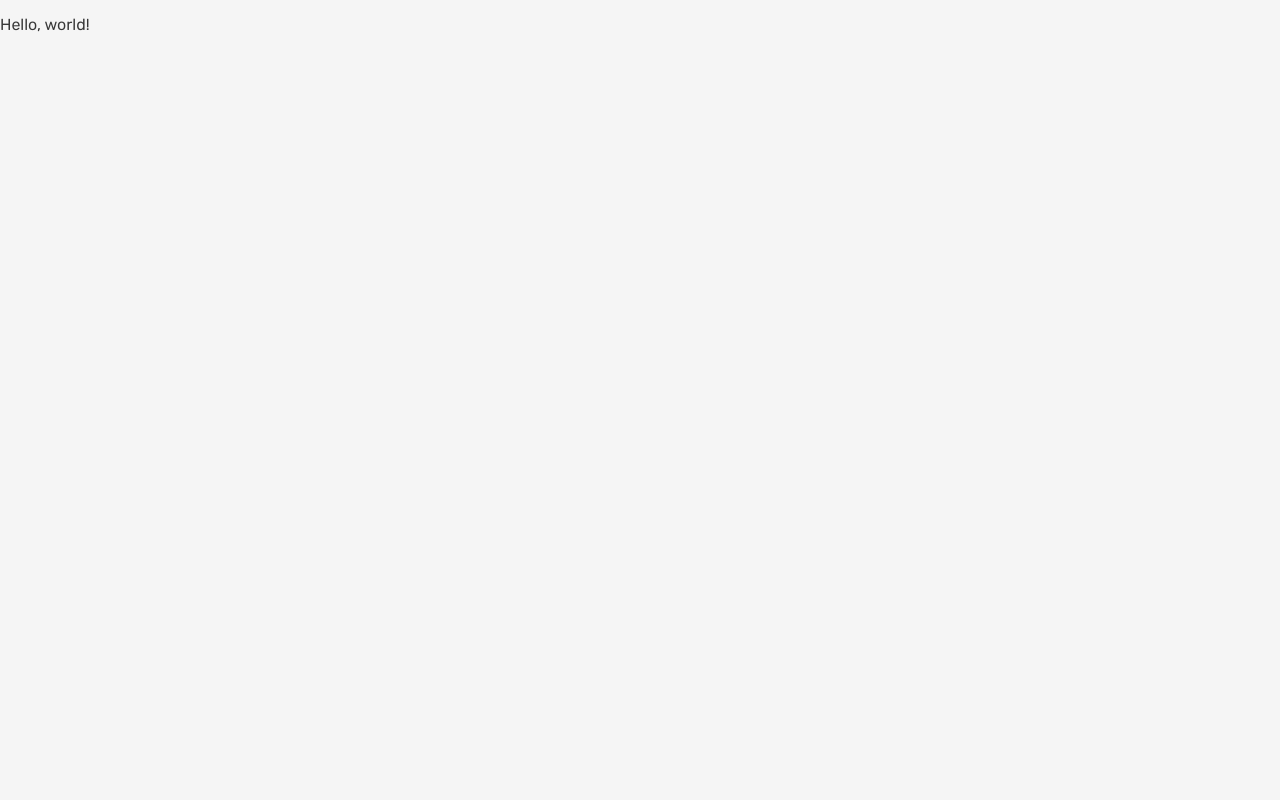
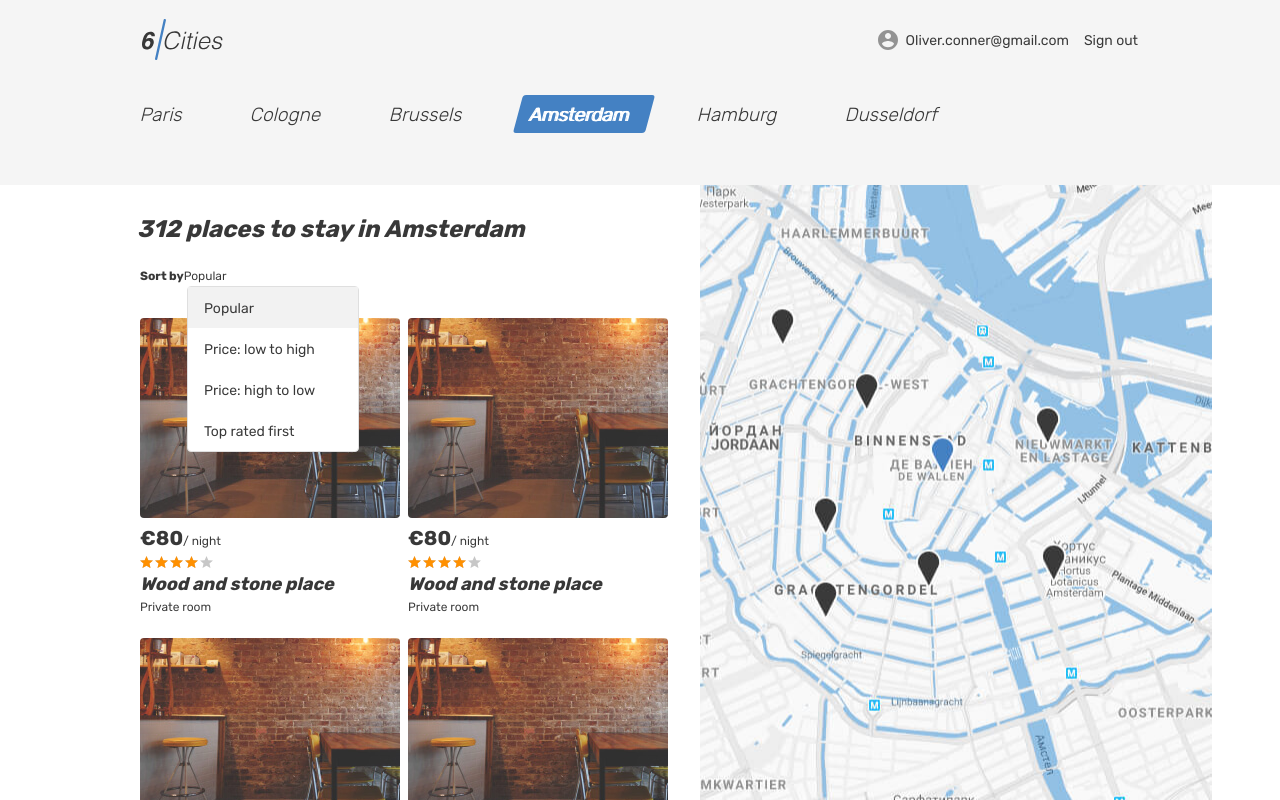
Before and after one commit to hannared/240292-six-cities-7, a React (Create React App) app in the folder project/: page / in a window 1280 px wide. Built offline with nearby package versions, Linux system fonts and the light colour scheme.

Commit message:
add main-page and place card components

```diff
--- a/project/src/components/app/app.jsx
+++ b/project/src/components/app/app.jsx
@@ -1,7 +1,8 @@
 import React from 'react';
+import MainPage from '../pages/main/main-page';
 
 function App() {
-  return <p>Hello, world!</p>;
+  return <MainPage />;
 }
 
 export default App;
--- /dev/null
+++ b/project/src/components/pages/main/main-page.jsx
@@ -0,0 +1,130 @@
+import React from 'react';
+import PlaceCard from '../../place-card/place-card';
+
+function MainPage() {
+  const cards = [{}, {}, {}, {}, {}].map((x) => <PlaceCard key={x} />);
+
+  return (
+    <div className="page page--gray page--main">
+      <header className="header">
+        <div className="container">
+          <div className="header__wrapper">
+            <div className="header__left">
+              <a className="header__logo-link header__logo-link--active">
+                <img
+                  className="header__logo"
+                  src="img/logo.svg"
+                  alt="6 cities logo"
+                  width="81"
+                  height="41"
+                />
+              </a>
+            </div>
+            <nav className="header__nav">
+              <ul className="header__nav-list">
+                <li className="header__nav-item user">
+                  <a
+                    className="header__nav-link header__nav-link--profile"
+                    href="#"
+                  >
+                    <div className="header__avatar-wrapper user__avatar-wrapper"></div>
+                    <span className="header__user-name user__name">
+                      Oliver.conner@gmail.com
+                    </span>
+                  </a>
+                </li>
+                <li className="header__nav-item">
+                  <a className="header__nav-link" href="#">
+                    <span className="header__signout">Sign out</span>
+                  </a>
+                </li>
+              </ul>
+            </nav>
+          </div>
+        </div>
+      </header>
+
+      <main className="page__main page__main--index">
+        <h1 className="visually-hidden">Cities</h1>
+        <div className="tabs">
+          <section className="locations container">
+            <ul className="locations__list tabs__list">
+              <li className="locations__item">
+                <a className="locations__item-link tabs__item" href="#">
+                  <span>Paris</span>
+                </a>
+              </li>
+              <li className="locations__item">
+                <a className="locations__item-link tabs__item" href="#">
+                  <span>Cologne</span>
+                </a>
+              </li>
+              <li className="locations__item">
+                <a className="locations__item-link tabs__item" href="#">
+                  <span>Brussels</span>
+                </a>
+              </li>
+              <li className="locations__item">
+                <a className="locations__item-link tabs__item tabs__item--active">
+                  <span>Amsterdam</span>
+                </a>
+              </li>
+              <li className="locations__item">
+                <a className="locations__item-link tabs__item" href="#">
+                  <span>Hamburg</span>
+                </a>
+              </li>
+              <li className="locations__item">
+                <a className="locations__item-link tabs__item" href="#">
+                  <span>Dusseldorf</span>
+                </a>
+              </li>
+            </ul>
+          </section>
+        </div>
+        <div className="cities">
+          <div className="cities__places-container container">
+            <section className="cities__places places">
+              <h2 className="visually-hidden">Places</h2>
+              <b className="places__found">312 places to stay in Amsterdam</b>
+              <form className="places__sorting" action="#" method="get">
+                <span className="places__sorting-caption">Sort by</span>
+                <span className="places__sorting-type" tabIndex="0">
+                  Popular
+                  {/* <svg className="places__sorting-arrow" width="7" height="4">
+                    <use xlink:href="#icon-arrow-select"></use>
+                  </svg> */}
+                </span>
+                <ul className="places__options places__options--custom places__options--opened">
+                  <li
+                    className="places__option places__option--active"
+                    tabIndex="0"
+                  >
+                    Popular
+                  </li>
+                  <li className="places__option" tabIndex="0">
+                    Price: low to high
+                  </li>
+                  <li className="places__option" tabIndex="0">
+                    Price: high to low
+                  </li>
+                  <li className="places__option" tabIndex="0">
+                    Top rated first
+                  </li>
+                </ul>
+              </form>
+              <div className="cities__places-list places__list tabs__content">
+                {cards}
+              </div>
+            </section>
+            <div className="cities__right-section">
+              <section className="cities__map map"></section>
+            </div>
+          </div>
+        </div>
+      </main>
+    </div>
+  );
+}
+
+export default MainPage;
--- /dev/null
+++ b/project/src/components/place-card/place-card.jsx
@@ -0,0 +1,52 @@
+import React from 'react';
+
+function PlaceCard() {
+  return (
+    <article className="cities__place-card place-card">
+      <div className="cities__image-wrapper place-card__image-wrapper">
+        <a href="#">
+          <img
+            className="place-card__image"
+            src="img/room.jpg"
+            width="260"
+            height="200"
+            alt="Place image"
+          />
+        </a>
+      </div>
+      <div className="place-card__info">
+        <div className="place-card__price-wrapper">
+          <div className="place-card__price">
+            <b className="place-card__price-value">&euro;80</b>
+            <span className="place-card__price-text">&#47;&nbsp;night</span>
+          </div>
+          <button
+            className="place-card__bookmark-button place-card__bookmark-button--active button"
+            type="button"
+          >
+            {/* <svg
+                          className="place-card__bookmark-icon"
+                          width="18"
+                          height="19"
+                        >
+                          <use xlink:href="#icon-bookmark"></use>
+                        </svg> */}
+            <span className="visually-hidden">In bookmarks</span>
+          </button>
+        </div>
+        <div className="place-card__rating rating">
+          <div className="place-card__stars rating__stars">
+            <span style={{ width: '80%' }}></span>
+            <span className="visually-hidden">Rating</span>
+          </div>
+        </div>
+        <h2 className="place-card__name">
+          <a href="#">Wood and stone place</a>
+        </h2>
+        <p className="place-card__type">Private room</p>
+      </div>
+    </article>
+  );
+}
+
+export default PlaceCard;
```
Also changed, not shown: 1 other file (tests, documents, lock files or other folders).
